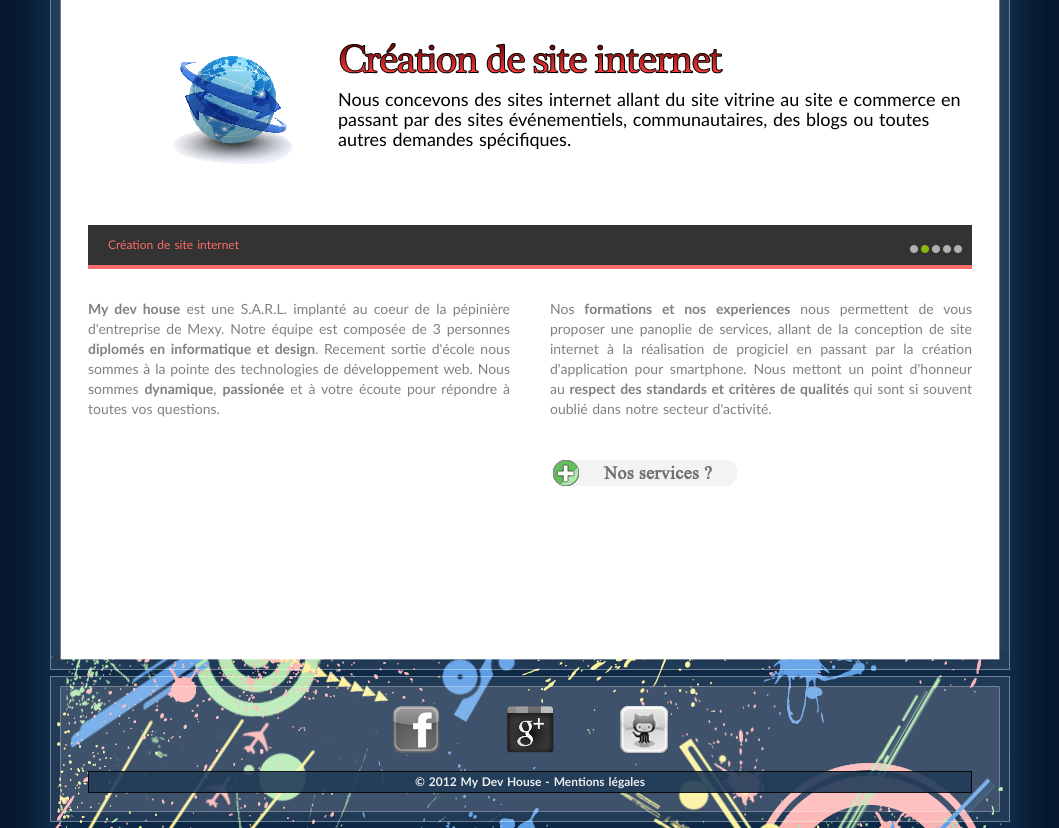
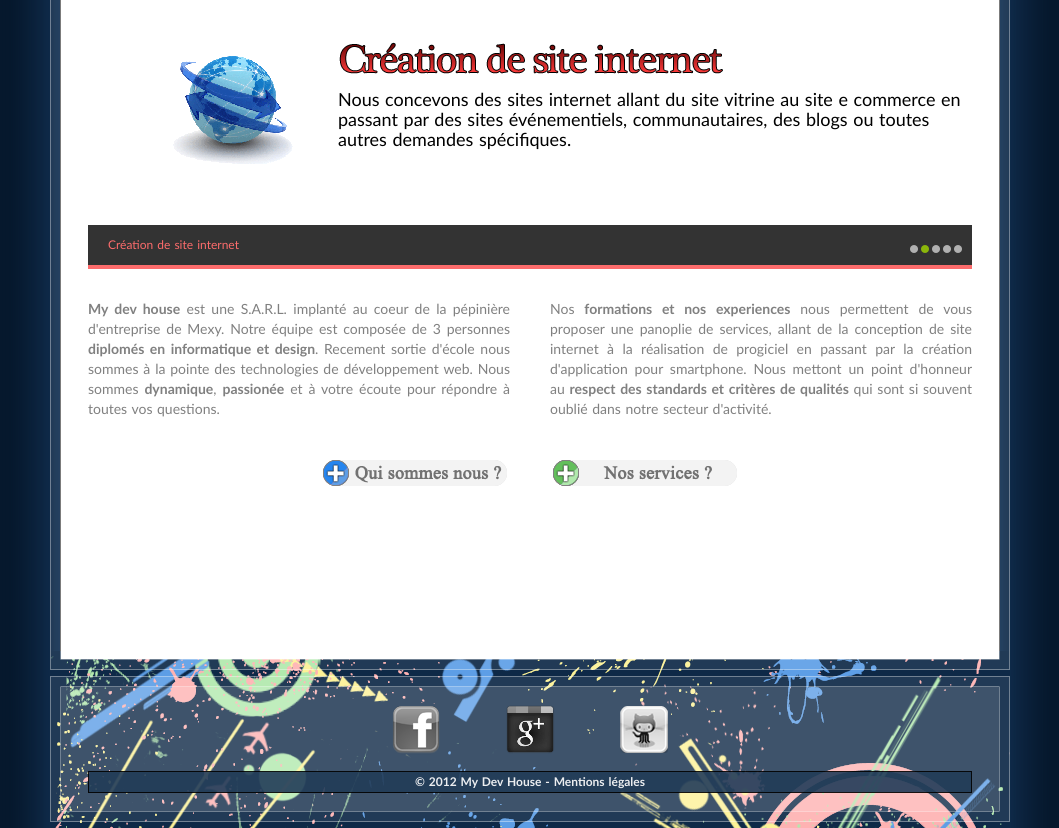
Before and after one commit to PyroXn/siteMDH, a PHP site: page /index.php in a window 1280 px wide. Shown: the part 136-964 px from the top of the page, without its empty margins (110-1169 px from the left). Run offline with PHP 8.4, Linux system fonts and the light colour scheme; some libraries are stand-ins or nearby versions.

Commit message:
rewrite url

```diff
--- a/index.php
+++ b/index.php
@@ -114,7 +114,7 @@ function home() {
                 </p>
                 <div class="clearboth"></div>
                 <div id="icone_en_savoir_plus">
-                    <a href="agence.html><span id="savoir_plus_nous" class="savoir_plus"></span></a>
+                    <a href="agence.html"><span id="savoir_plus_nous" class="savoir_plus"></span></a>
                     <a href="savoir-faire.html"><span id="savoir_plus_services" class="savoir_plus"></span></a>
                 </div>';
 
--- a/templates/haut.php
+++ b/templates/haut.php
@@ -53,7 +53,7 @@
     <body>
         <div id="header">
             <div id="logo">
-                <a href="index.php?p=home">
+                <a href="accueil.html">
                     <img alt="mdh" src="./templates/images/mdh2.png"/>
                 </a>
             </div>
```
